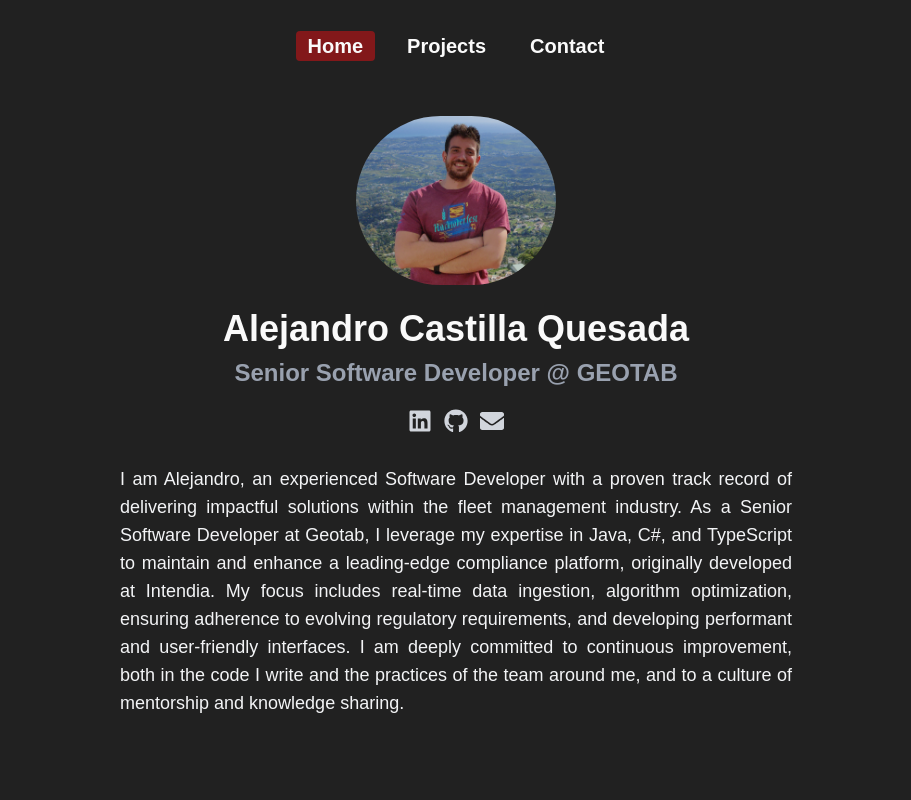
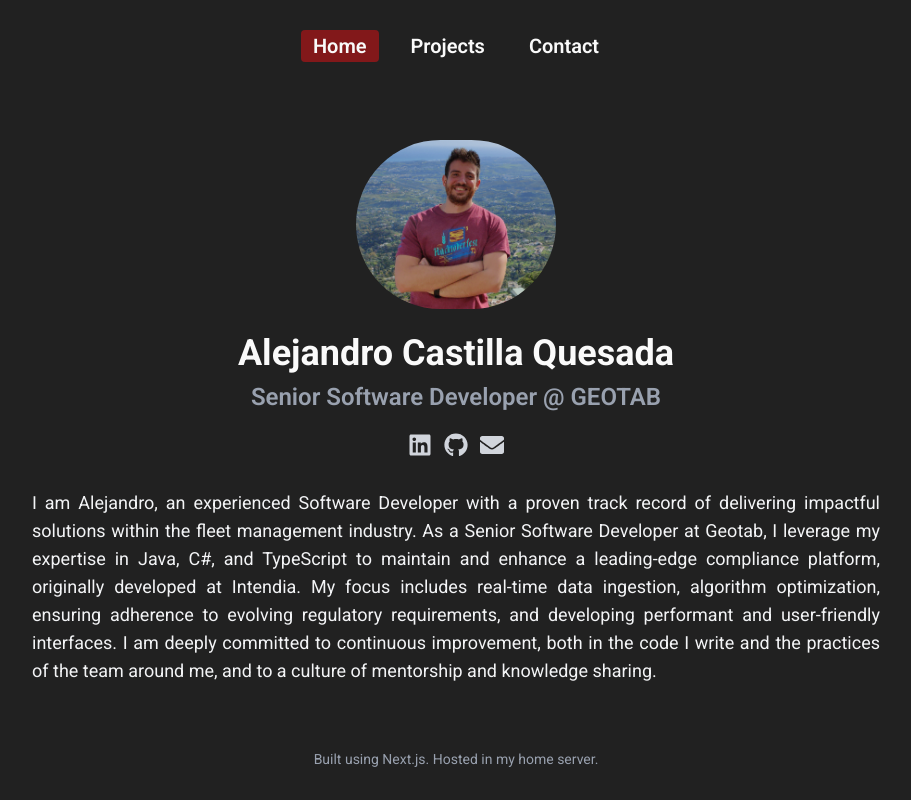
Before and after one commit to alejandrocq/personal-website, a Next.js app: page / in a window 1280 px wide. Shown: the whole page, without its empty margins (184-1095 px from the left). Built offline with nearby package versions, Linux system fonts and the light colour scheme.

Commit message:
More style changes, construction icons and footer

```diff
--- a/app/contact/page.tsx
+++ b/app/contact/page.tsx
@@ -1,5 +1,7 @@
+import {LuConstruction} from "react-icons/lu";
+
 export default function ContactPage() {
     return (
-        <p>To be done.</p>
+        <LuConstruction className="text-[20rem] text-yellow-400"/>
     );
 }
--- a/app/globals.css
+++ b/app/globals.css
@@ -8,5 +8,4 @@
 body {
   background: var(--background);
   color: var(--foreground);
-  font-family: Arial, Helvetica, sans-serif;
 }
--- a/app/layout.tsx
+++ b/app/layout.tsx
@@ -1,6 +1,11 @@
 import type { Metadata } from "next";
 import "./globals.css";
 import NavLink from "@/app/components/NavLink";
+import { Roboto } from 'next/font/google'
+
+const font = Roboto({
+    subsets: ['latin'],
+})
 
 export const metadata: Metadata = {
     title: "Alejandro Castilla Quesada - Portfolio",
@@ -9,7 +14,7 @@
 
 export default function RootLayout({ children }: { children: React.ReactNode }) {
     return (
-        <html lang="en">
+        <html lang="en" className={font.className}>
         <body className="bg-dark text-gray-100 min-h-screen">
         <header className="w-full flex justify-center py-8">
             <nav className="space-x-5 text-xl font-semibold">
--- a/app/page.tsx
+++ b/app/page.tsx
@@ -1,10 +1,11 @@
 import Image from "next/image";
 import {FaLinkedin, FaGithub, FaEnvelope} from "react-icons/fa";
-import {aboutMe} from "@/app/utils/constants";
+import {aboutMe, footerText} from "@/app/utils/constants";
 
 export default function Home() {
     return (
-        <section className="flex flex-col items-center mt-6 max-w-2xl text-center">
+        <>
+            <section className="flex flex-col items-center mt-6 max-w-4xl text-center p-6">
                 <Image
                     src="/profile.jpg"
                     alt="Profile photo"
@@ -18,14 +19,18 @@
                 </h2>
 
                 <div className="flex space-x-3 mt-5 mb-8 justify-center text-gray-300 text-2xl">
-                <a href="#" aria-label="LinkedIn" className="hover:text-red-900 transition-colors"><FaLinkedin/></a>
-                <a href="#" aria-label="GitHub" className="hover:text-red-900 transition-colors"><FaGithub/></a>
-                <a href="mailto:your.email@example.com" aria-label="E-mail" className="hover:text-red-900 transition-colors"><FaEnvelope/></a>
+                    <a href="https://www.linkedin.com/in/alejandrocq/" aria-label="LinkedIn" className="hover:text-red-900 transition-colors"><FaLinkedin/></a>
+                    <a href="https://github.com/alejandrocq" aria-label="GitHub" className="hover:text-red-900 transition-colors"><FaGithub/></a>
+                    <a href="mailto:contacto@alejandro-castilla.com" aria-label="E-mail" className="hover:text-red-900 transition-colors"><FaEnvelope/></a>
                 </div>
 
                 <p className="text-lg text-gray-100 text-justify">
                     {aboutMe}
                 </p>
             </section>
+            <footer className="w-full text-center text-sm text-gray-400 mt-10 mb-4">
+                {footerText}
+            </footer>
+        </>
     );
 }
--- a/app/projects/page.tsx
+++ b/app/projects/page.tsx
@@ -1,5 +1,7 @@
+import {LuConstruction} from "react-icons/lu";
+
 export default function ProjectsPage() {
     return (
-        <p>To be done.</p>
+        <LuConstruction className="text-[20rem] text-yellow-400"/>
     );
 }
--- a/app/utils/constants.ts
+++ b/app/utils/constants.ts
@@ -6,3 +6,7 @@
 user-friendly interfaces. I am deeply committed to continuous improvement, both in the code I write and the practices of the team
 around me, and to a culture of mentorship and knowledge sharing.
 `;
+
+export const footerText = `
+Built using Next.js. Hosted in my home server.
+`;
```
Lines whose indentation alone changed are shown as unchanged.
